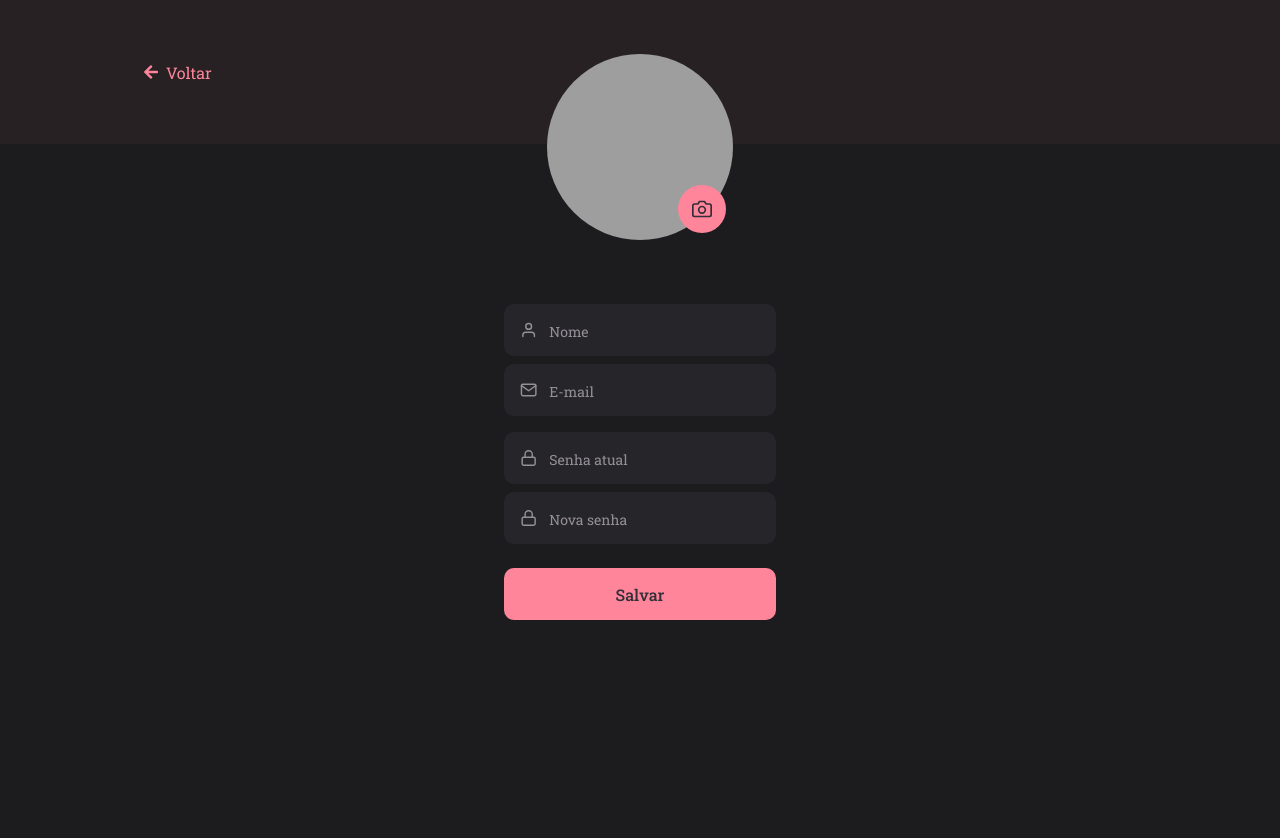
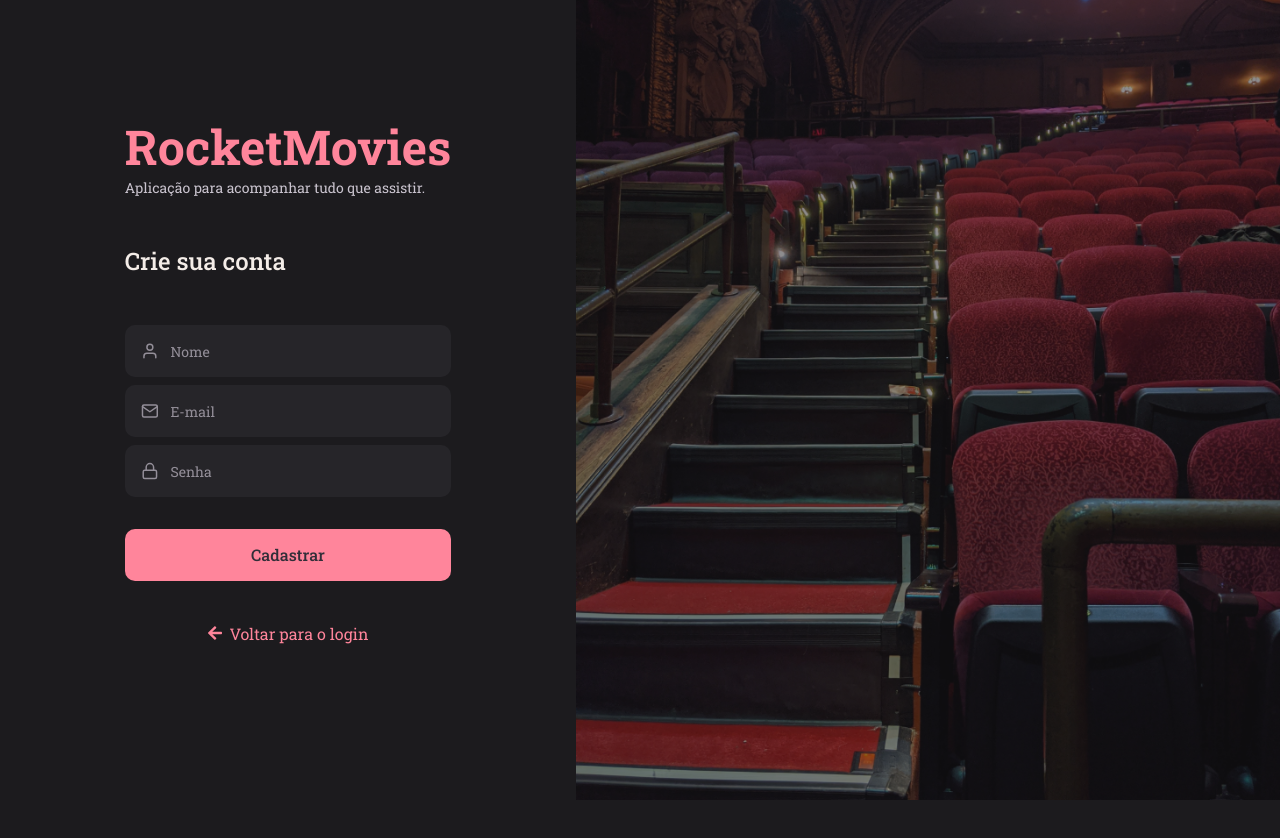
Before and after one commit to GiovanniNoda/rocket-movies, a React (Vite) app in the folder rocketmovies/: page / in a window 1280 px wide. Shown: the top 838 px of the page. After the commit the page ends 800 px from the top, so only its background shows below. Built offline with nearby package versions, Linux system fonts and the light colour scheme; grey boxes are pictures that could not be loaded.

Commit message:
SignIn e SignUp criadas

```diff
--- a/rocketmovies/src/main.jsx
+++ b/rocketmovies/src/main.jsx
@@ -4,13 +4,13 @@
 import GlobalStyles from './styles/global'
 import theme from './styles/theme'
 
-import { Profile } from './pages/Profile'
+import { SignUp } from './pages/SignUp'
 
 createRoot(document.getElementById('root')).render(
   <StrictMode>
     <ThemeProvider theme={theme}>
       <GlobalStyles />
-      <Profile />
+      <SignUp />
     </ThemeProvider>
   </StrictMode>,
 )
--- /dev/null
+++ b/rocketmovies/src/pages/SignIn/style.js
@@ -0,0 +1,50 @@
+import styled from "styled-components"
+import backgroundImg from '../../assets/movie.png'
+
+export const Container = styled.div`
+    height: 100vh;
+    display: grid;
+    grid-template-columns: 45% 55%;
+    grid-area: "login" "backgroundImg";
+
+`
+
+export const Form = styled.form`
+    max-width: 34.0rem;
+    margin: auto;
+    grid-area: "login";
+    display: flex;
+    flex-flow: column nowrap;
+    justify-content: center;
+
+    > h1 {
+        font-size: 4.8rem;
+        font-weight: 700;
+        color: ${({ theme }) => theme.COLORS.PINK};
+    }
+
+    > p {
+        font-size: 1.4rem;
+        color: ${({ theme }) => theme.COLORS.GRAY_100};
+        margin-bottom: 4.8rem;
+    }
+
+    > h2 {
+        font-size: 2.4rem;
+        font-weight: 500;
+        color: ${({ theme }) => theme.COLORS.WHITE};
+        margin-bottom: 4.8rem;
+    }
+
+    > .button-wrapper {
+        margin: 4.2rem auto;
+    }
+`
+
+export const Background = styled.div`
+    grid-area: "backgroundImg";
+    flex: 1;
+    background: url(${backgroundImg}) no-repeat center center;
+    background-size: cover;
+    opacity: 0.5;
+`
--- /dev/null
+++ b/rocketmovies/src/pages/SignUp/index.jsx
@@ -0,0 +1,36 @@
+import { Container, Form, Background } from "./style"
+import { Button } from '../../components/Button'
+import { ButtonText } from "../../components/ButtonText"
+import { Input } from "../../components/Input"
+import { FiMail, FiLock, FiUser } from 'react-icons/fi'
+import { FaArrowLeft } from "react-icons/fa"
+
+export function SignUp() {
+    return(
+        <Container>
+            <Form>
+                <h1>RocketMovies</h1>
+
+                <p>Aplicação para acompanhar tudo que assistir.</p>
+
+                <h2>Crie sua conta</h2>
+
+                <Input placeholder ="Nome" type="text" icon={FiUser} />
+
+                <Input placeholder ="E-mail" type="text" icon={FiMail} />
+
+                <Input placeholder ="Senha" type="password" icon={FiLock} />
+
+                    <Button>
+                        Cadastrar
+                    </Button>
+
+                <div class="button-wrapper">
+                    <ButtonText Icon={FaArrowLeft} title="Voltar para o login" />
+                </div>
+            </Form>
+
+            <Background />
+        </Container>
+    )
+}
--- /dev/null
+++ b/rocketmovies/src/pages/SignUp/style.js
@@ -0,0 +1,50 @@
+import styled from "styled-components"
+import backgroundImg from '../../assets/movie.png'
+
+export const Container = styled.div`
+    height: 100vh;
+    display: grid;
+    grid-template-columns: 45% 55%;
+    grid-area: "login" "backgroundImg";
+
+`
+
+export const Form = styled.form`
+    max-width: 34.0rem;
+    margin: auto;
+    grid-area: "login";
+    display: flex;
+    flex-flow: column nowrap;
+    justify-content: center;
+
+    > h1 {
+        font-size: 4.8rem;
+        font-weight: 700;
+        color: ${({ theme }) => theme.COLORS.PINK};
+    }
+
+    > p {
+        font-size: 1.4rem;
+        color: ${({ theme }) => theme.COLORS.GRAY_100};
+        margin-bottom: 4.8rem;
+    }
+
+    > h2 {
+        font-size: 2.4rem;
+        font-weight: 500;
+        color: ${({ theme }) => theme.COLORS.WHITE};
+        margin-bottom: 4.8rem;
+    }
+
+    > .button-wrapper {
+        margin: 4.2rem auto;
+    }
+`
+
+export const Background = styled.div`
+    grid-area: "backgroundImg";
+    flex: 1;
+    background: url(${backgroundImg}) no-repeat center center;
+    background-size: cover;
+    opacity: 0.5;
+`
```
Also changed, not shown: rocketmovies/src/pages/SignIn/index.jsx (added, +33 -0 lines).
